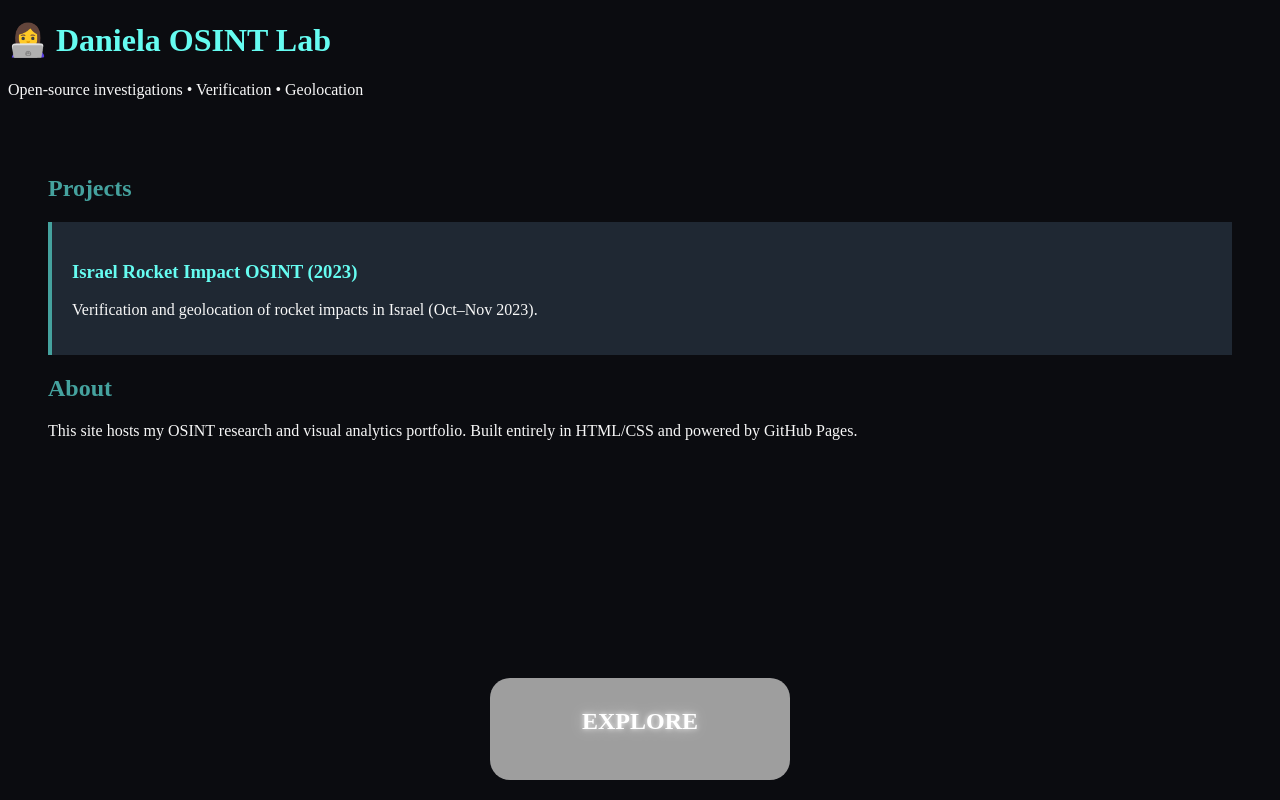
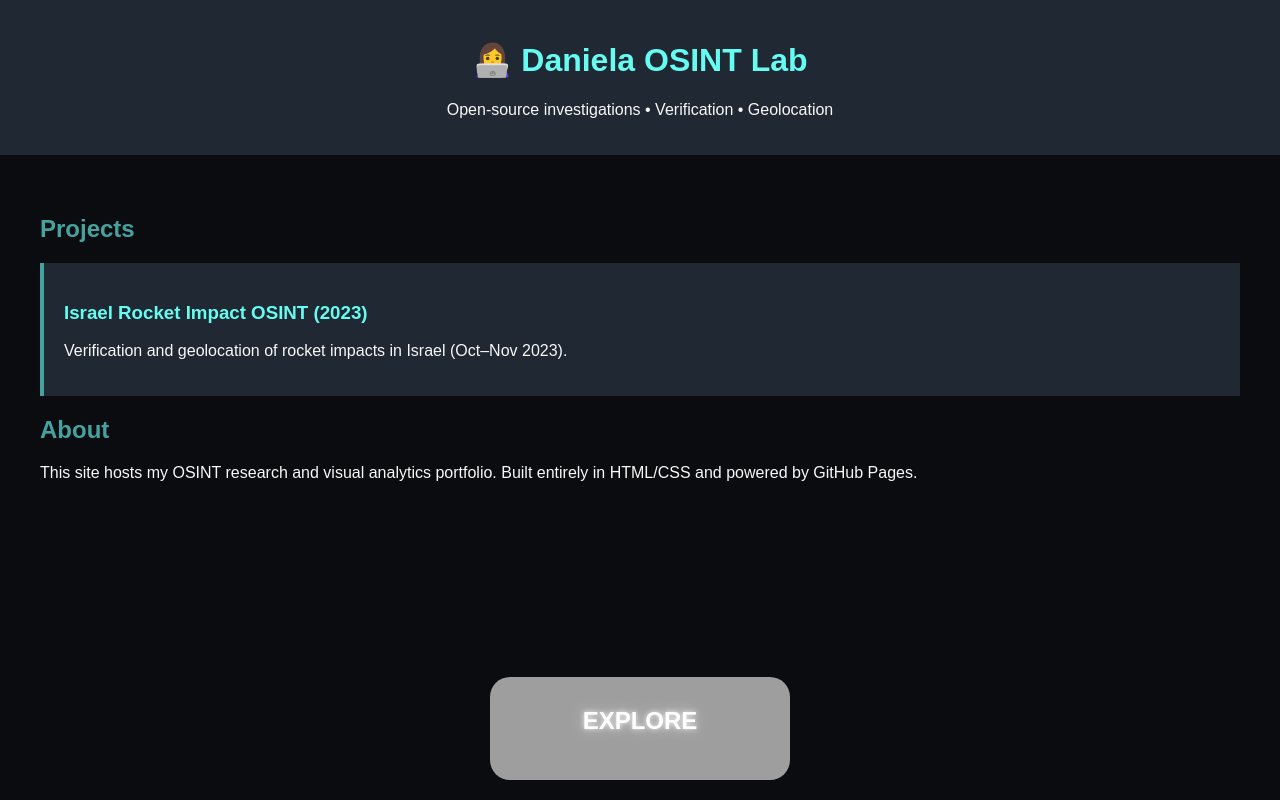
Before and after one commit to danirutman/daniela-osint-lab, a plain HTML site: page docs/index.html in a window 1280 px wide. Drawn offline with Linux system fonts and the light colour scheme; grey boxes are pictures that could not be loaded.

Commit message:
Update style.css

```diff
--- a/docs/style.css
+++ b/docs/style.css
@@ -1,32 +1,22 @@
 body {
-  cursor:none !important;
-  background-color:#0b0c10;
-  color:#f8f8f8;
+  font-family: Arial, sans-serif;
+  margin: 0;
+  background-color: #0b0c10;
+  color: #f8f8f8;
 }
 
-h1 {
-  color:#66fcf1;
+header {
+  background: #1f2833;
+  padding: 20px;
+  text-align: center;
 }
 
-h2 {
-    color: #45a29e;
-}
+h1 { color: #66fcf1; }
+h2 { color: #45a29e; }
+a { color: #66fcf1; text-decoration: none; transition: color 0.3s; }
+a:hover { color: #45a29e; }
 
-main {
-  padding: 40px;
-  padding-bottom: 100px
-}
-
-a {
-  color: #66fcf1;
-  text-decoration: none;
-  transition: color 0.3s;
-}
-
-a:hover {
-    color: #45a29e;
-}
-
+main { padding: 40px; padding-bottom: 100px; }
 
 .project-card {
   background: #1f2833;
@@ -58,7 +48,8 @@ a:hover {
   z-index: 100;
   text-align: center;
   overflow: hidden;
-    cursor: default;
+  cursor: none;
+  transition: background-image 0.3s ease-in-out;
 }
 
 #explore-section:hover {
@@ -68,22 +59,20 @@ a:hover {
 #explore-section h2 {
   color: white;
   text-transform: uppercase;
-    text-shadow:
-        0 0 5px rgba(255, 255, 255, 0.8),
-        0 0 15px rgba(255, 255, 255, 0.5);
+  text-shadow: 0 0 5px rgba(255,255,255,0.8),
+               0 0 15px rgba(255,255,255,0.5);
   position: relative;
   top: -5px;
+  transition: opacity 0.2s ease-in-out;
 }
 
 #explore-section:hover h2 {
   opacity: 0;
-    transition: opacity 0.2s ease-in-out;
 }
 
 .alien {
   position: absolute;
   width: 60px;
-    height: auto;
   top: 10px;
   left: 50%;
   transform: translateX(-50%);
@@ -94,16 +83,6 @@ a:hover {
 
 #explore-section:hover .alien {
   opacity: 1;
-}
-
-.satellite-cursor {
-    position: fixed;
-    pointer-events: none;
-    width: 40px;
-    height: auto;
-    opacity: 0;
-    transition: opacity 0.2s;
-    z-index: 99999 !important;
 }
 
 .stars-sparkle {
@@ -134,6 +113,15 @@ a:hover {
   animation: twinkle 4s infinite alternate;
 }
 
+.satellite-cursor {
+  position: fixed;
+  pointer-events: none;
+  width: 40px;
+  opacity: 0;
+  transition: opacity 0.2s ease-in-out;
+  z-index: 99999;
+}
+
 @keyframes float {
   0% { transform: translate(-50%, 0); }
   50% { transform: translate(-50%, -5px); }
```
Lines whose indentation alone changed are shown as unchanged.
